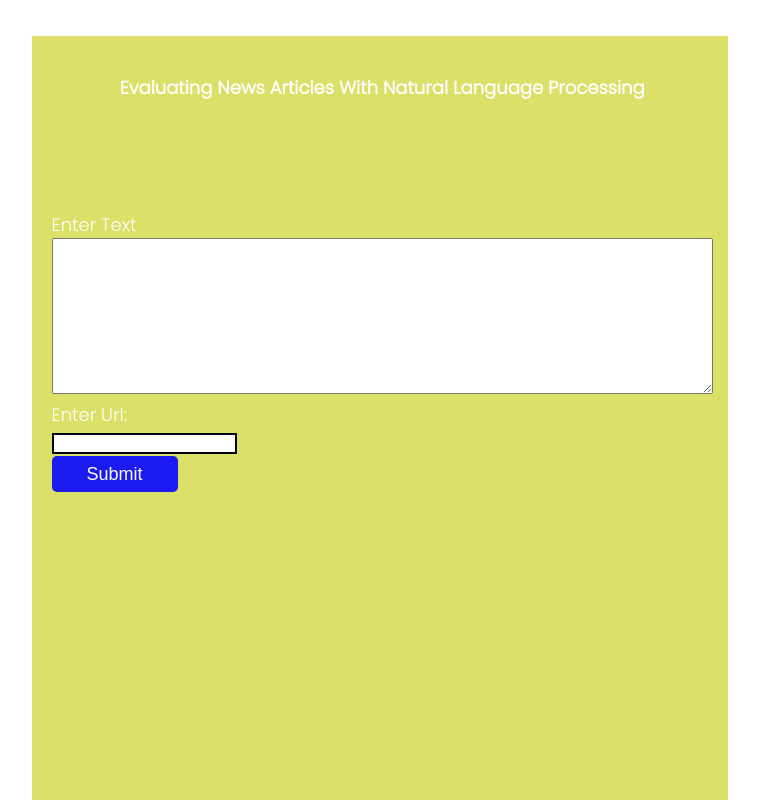
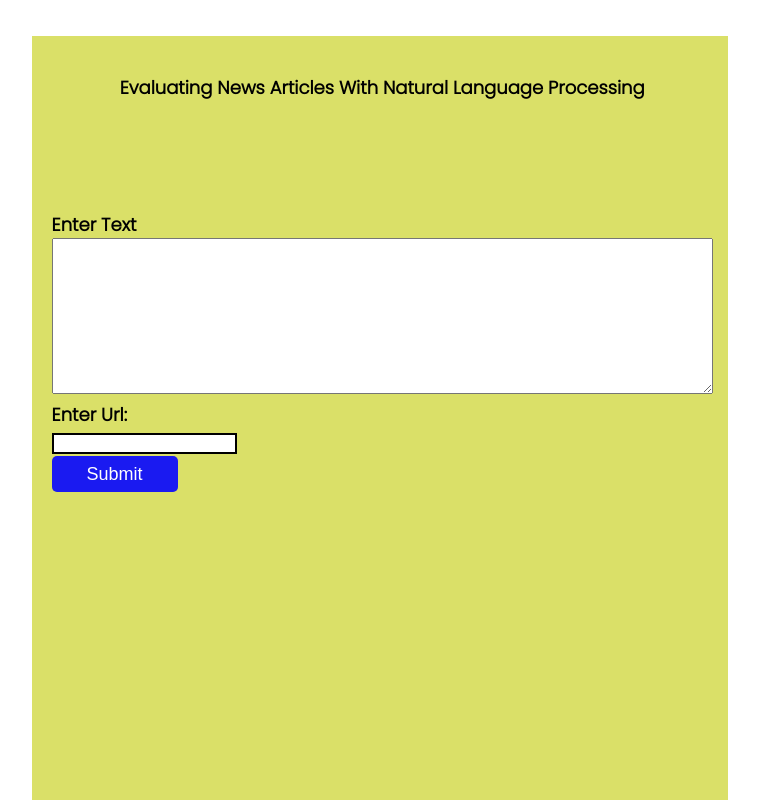
Before and after one commit to NodEm9/npl-project4, a website built with webpack: page src/client/views/index.html in a window 1280 px wide. Shown: the top 800 px of the page, without its empty margins (314-1073 px from the left). Built offline with nearby package versions, Linux system fonts and the light colour scheme.

Commit message:
added more style

```diff
--- a/src/client/styles/_form.scss
+++ b/src/client/styles/_form.scss
@@ -4,8 +4,8 @@ main {
           border: none;
           padding: 20px 15px 15px 20px;
           background: $primary-color;
-          color: #fff;
-          font-weight: 400;
+         //  color: #fff;
+         //  font-weight: 500;
           grid-area:  span 2 ;
 
         section {
@@ -19,7 +19,7 @@ main {
           }
           .column {
             float: left;
-            width: 29%;
+            // width: 29%;
         }
         .column, span {
            align-items: flex-start;
```
